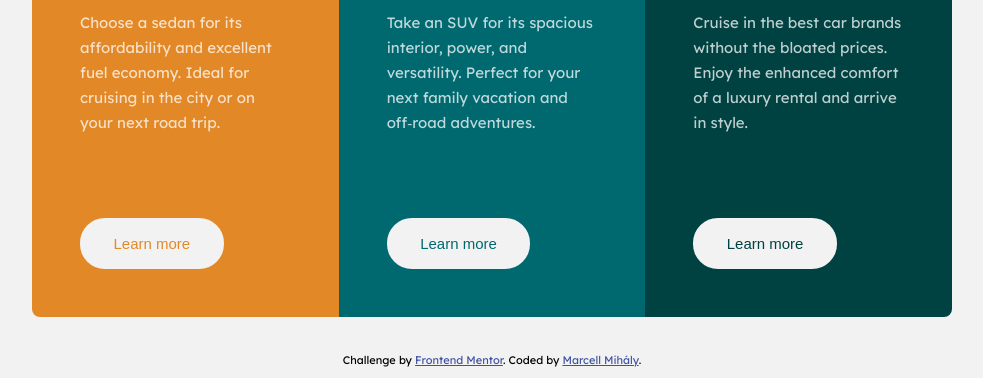
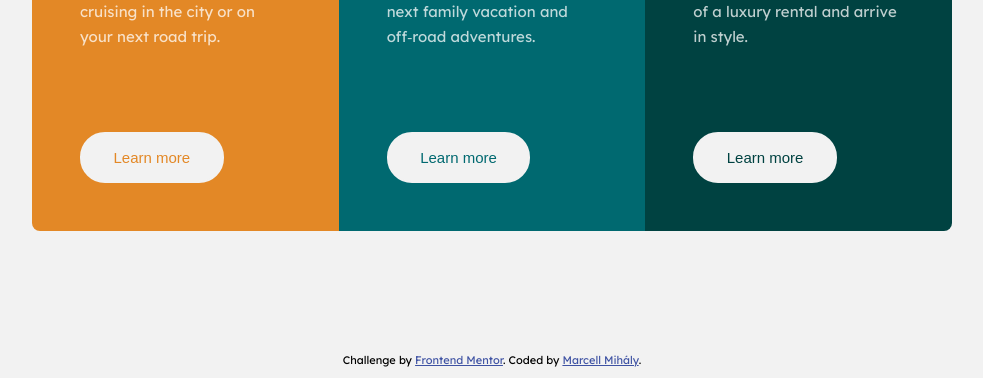
Before and after one commit to mihalymarcell86/3-column-preview-card-component, a plain HTML site: page index.html in a window 1280 px wide. Shown: the part 422-800 px from the top of the page, without its empty margins (148-1131 px from the left). Drawn offline with Linux system fonts and the light colour scheme.

Commit message:
fix alignment

```diff
--- a/styles/style.css
+++ b/styles/style.css
@@ -36,7 +36,6 @@ body {
   .card {
     flex-direction: row;
     max-width: 920px;
-    margin-top: 21.375vh;
   }
 }
 
```
